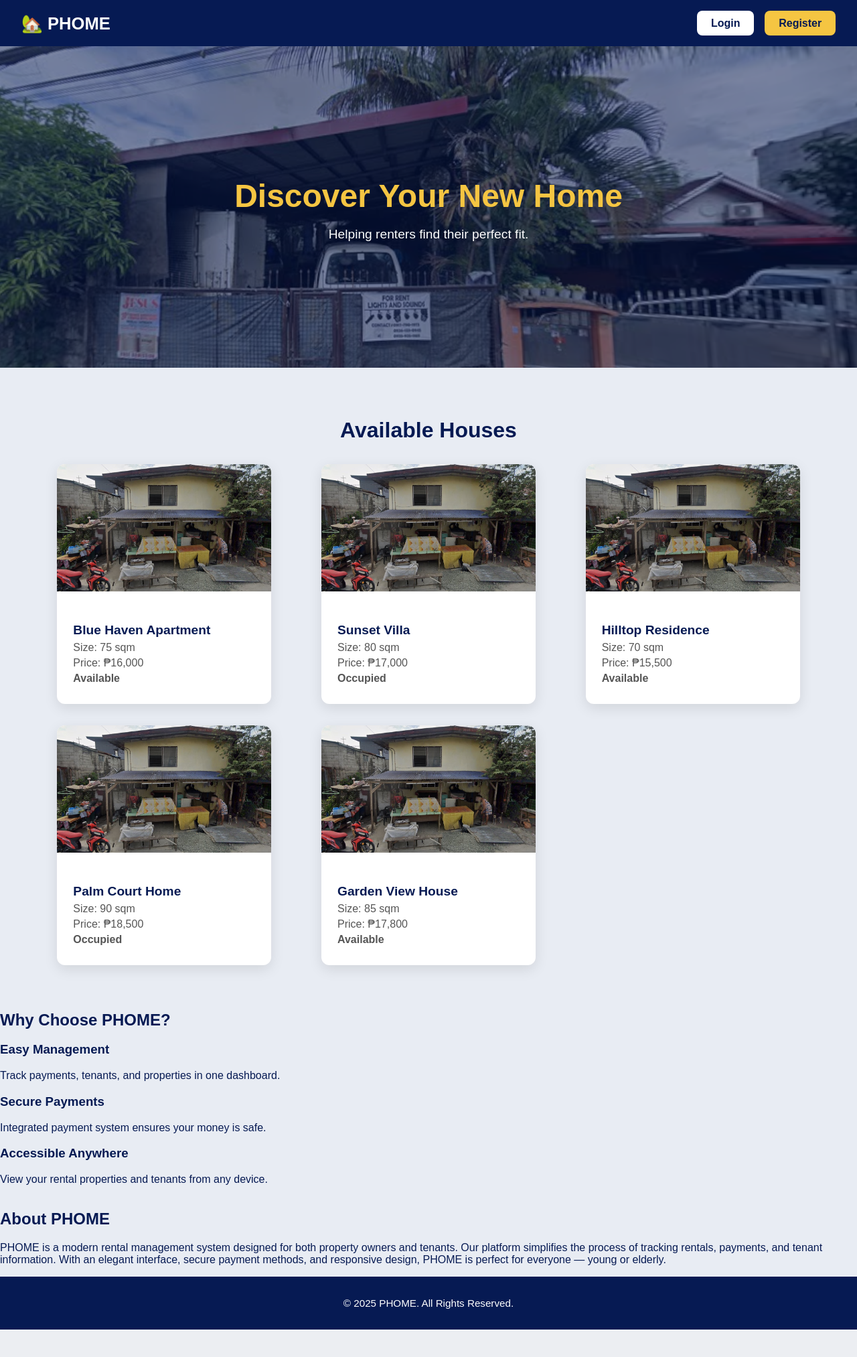
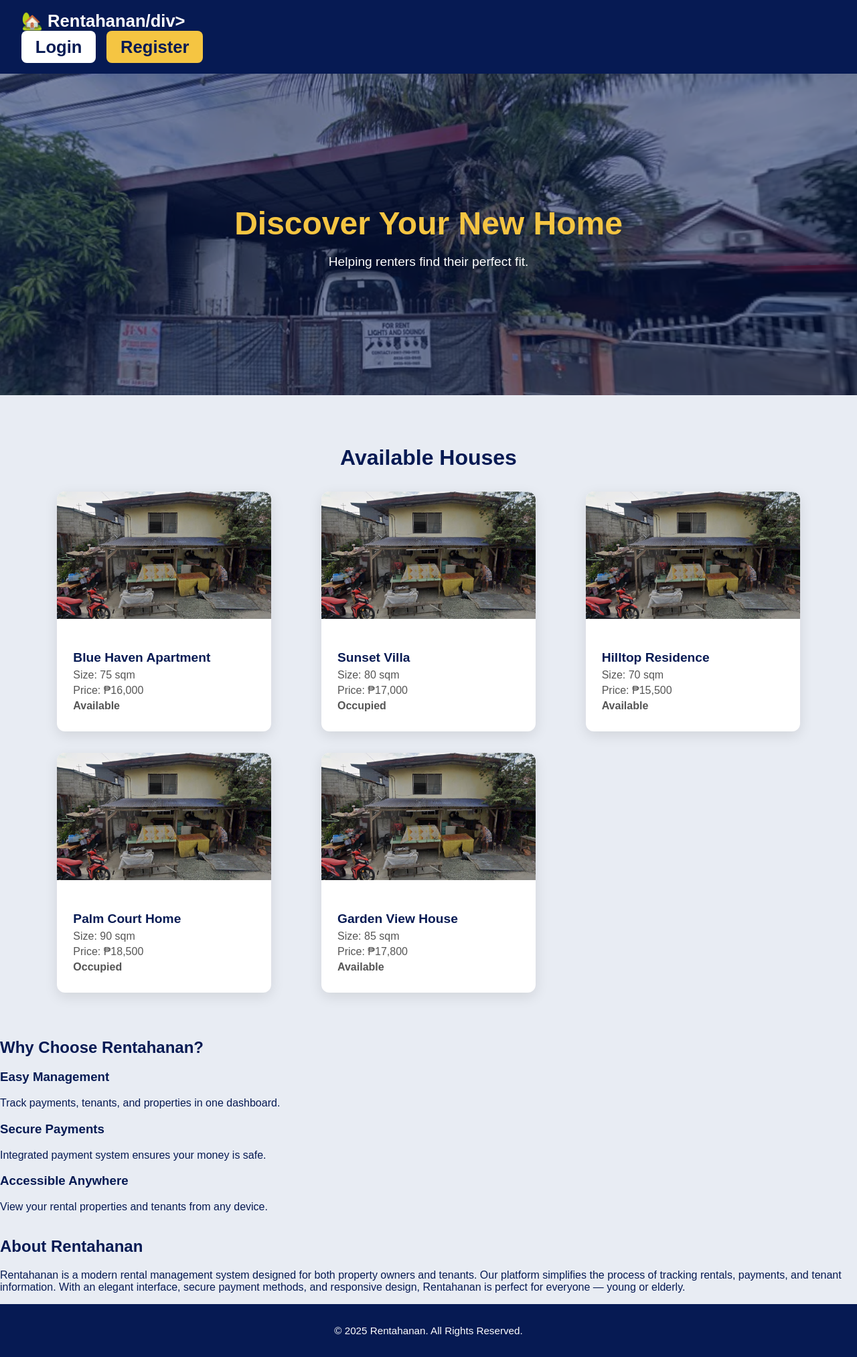
Before and after one commit to ahyannnn/house-rental-system, a Flask app: page / in a window 1280 px wide. Shown: the whole page at 67% size. Before the commit the page ends 1985 px from the top, so only its background shows below. Run offline with Flask 3, Linux system fonts and the light colour scheme.

Commit message:
this is test push

```diff
--- a/templates/landing/index.html
+++ b/templates/landing/index.html
@@ -4,14 +4,14 @@
 <head>
     <meta charset="UTF-8" />
     <meta name="viewport" content="width=device-width, initial-scale=1.0" />
-    <title>Welcome to PHOME</title>
+    <title>Welcome to Rentahanan</title>
     <link rel="stylesheet" href="{{ url_for('static', filename='css/auth/landing.css') }}?v=2" />
 </head>
 
 <body>
     <!-- Navbar -->
     <nav class="navbar">
-        <div class="nav-brand">🏡 PHOME</div>
+        <div class="nav-brand">🏡 Rentahanan/div>
         <div class="nav-links">
             <a href="{{ url_for('auth_bp.login') }}" class="nav-btn login">Login</a>
             <a href="{{ url_for('auth_bp.register') }}" class="nav-btn register">Register</a>
@@ -35,7 +35,7 @@
     </section>
     <!-- Features Section -->
     <section class="features-section">
-        <h2>Why Choose PHOME?</h2>
+        <h2>Why Choose Rentahanan?</h2>
         <div class="features-container">
             <div class="feature-card">
                 <h3>Easy Management</h3>
@@ -56,18 +56,18 @@
 
     <!-- About Section -->
     <section class="about-section">
-        <h2>About PHOME</h2>
+        <h2>About Rentahanan</h2>
         <p>
-            PHOME is a modern rental management system designed for both property owners and tenants.
+            Rentahanan is a modern rental management system designed for both property owners and tenants.
             Our platform simplifies the process of tracking rentals, payments, and tenant information.
-            With an elegant interface, secure payment methods, and responsive design, PHOME is perfect
+            With an elegant interface, secure payment methods, and responsive design, Rentahanan is perfect
             for everyone — young or elderly.
         </p>
     </section>
 
     <!-- Footer -->
     <footer class="footer">
-        <p>&copy; 2025 PHOME. All Rights Reserved.</p>
+        <p>&copy; 2025 Rentahanan. All Rights Reserved.</p>
     </footer>
 
     <!-- React & Babel -->
```
